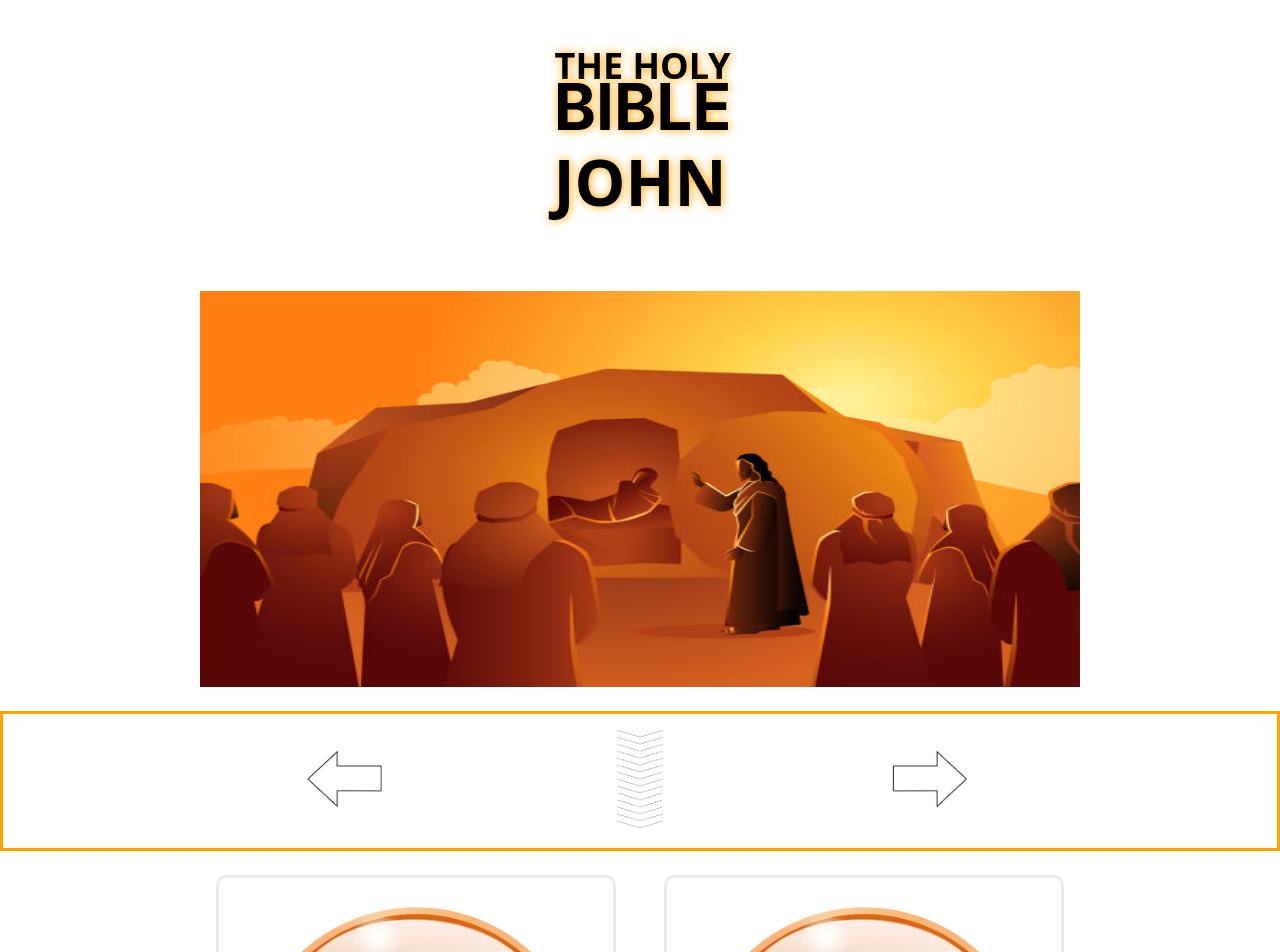
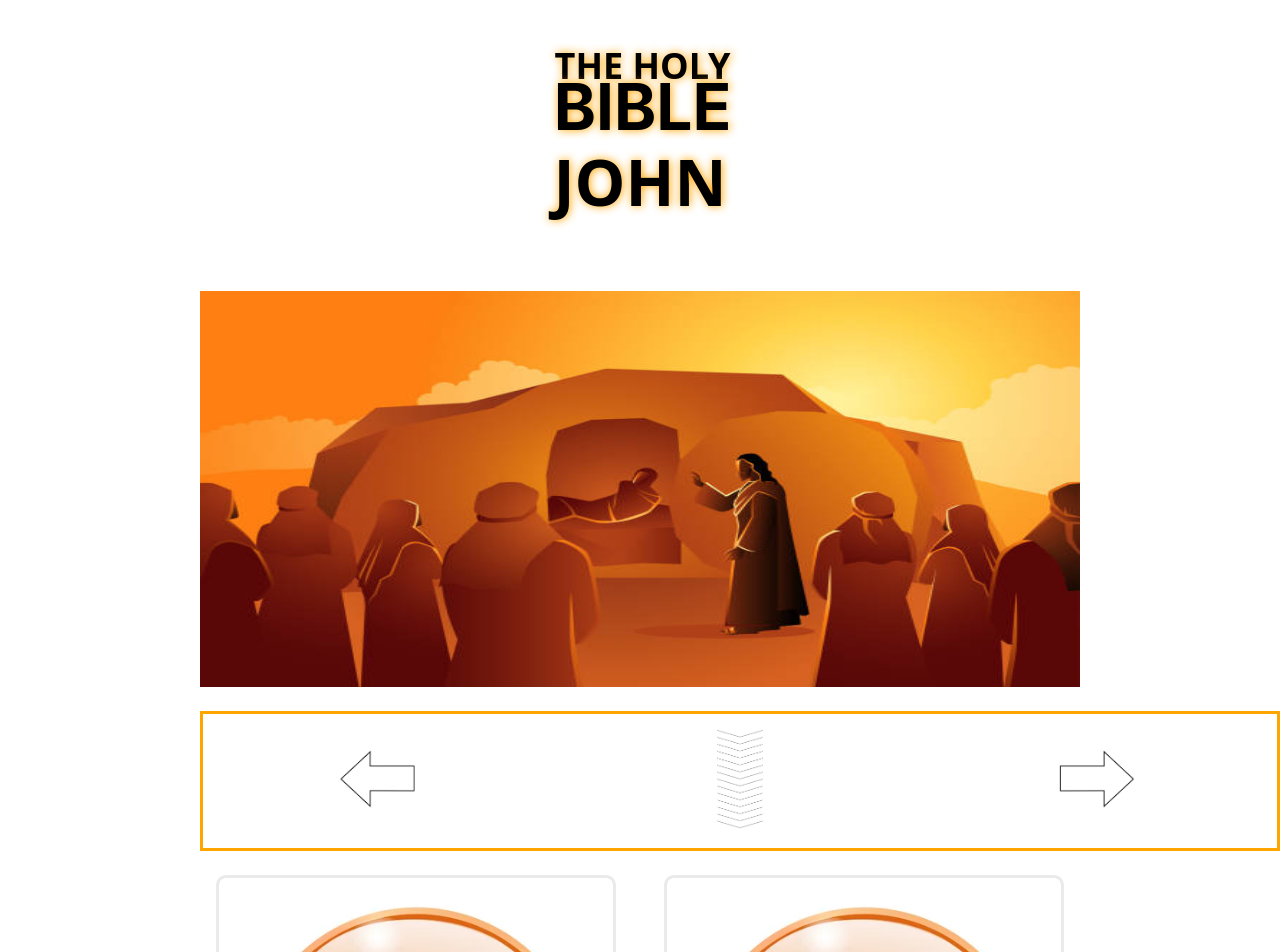
Before and after one commit to jnutt367/john, a Next.js app: page / in a window 1280 px wide. Shown: the top 952 px of the page. Built offline with nearby package versions, Linux system fonts and the light colour scheme.

Commit message:
Update Home.module.css
@media (min-width: 1080px) {
         .image {
        padding-left: 200px;
        padding-right: 200px;
    }
    .nav {
        margin-left: 200px;
        nargin-right: 200px;
    }
}

```diff
--- a/styles/Home.module.css
+++ b/styles/Home.module.css
@@ -333,8 +333,8 @@
         padding-right: 200px;
     }
     .nav {
-        padding-left: 200px;
-        padding-right: 200px;
+        margin-left: 200px;
+        nargin-right: 200px;
     }
 }
 
```
